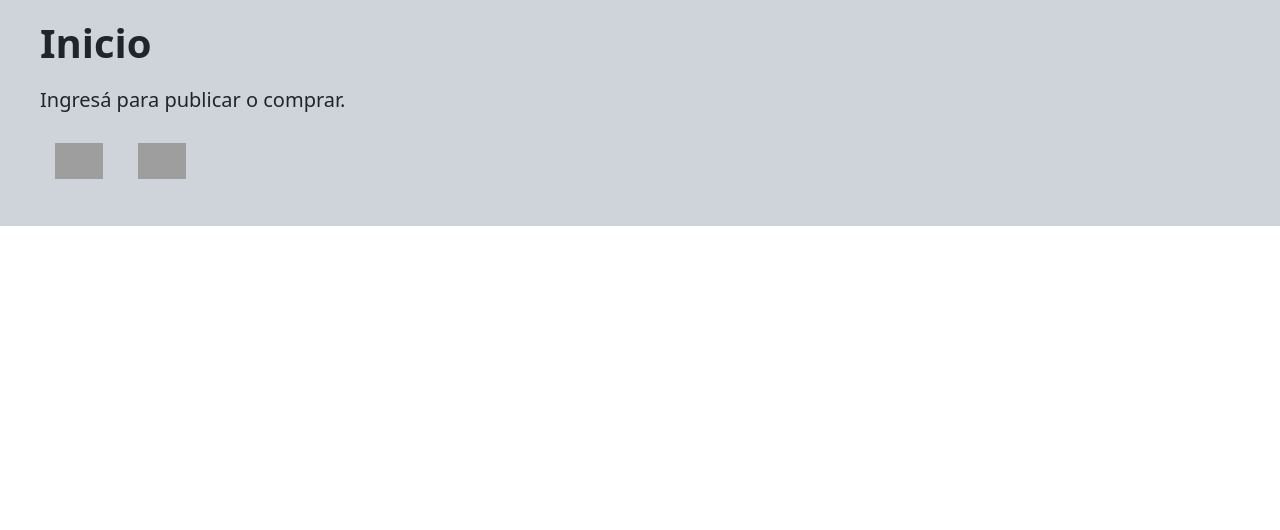
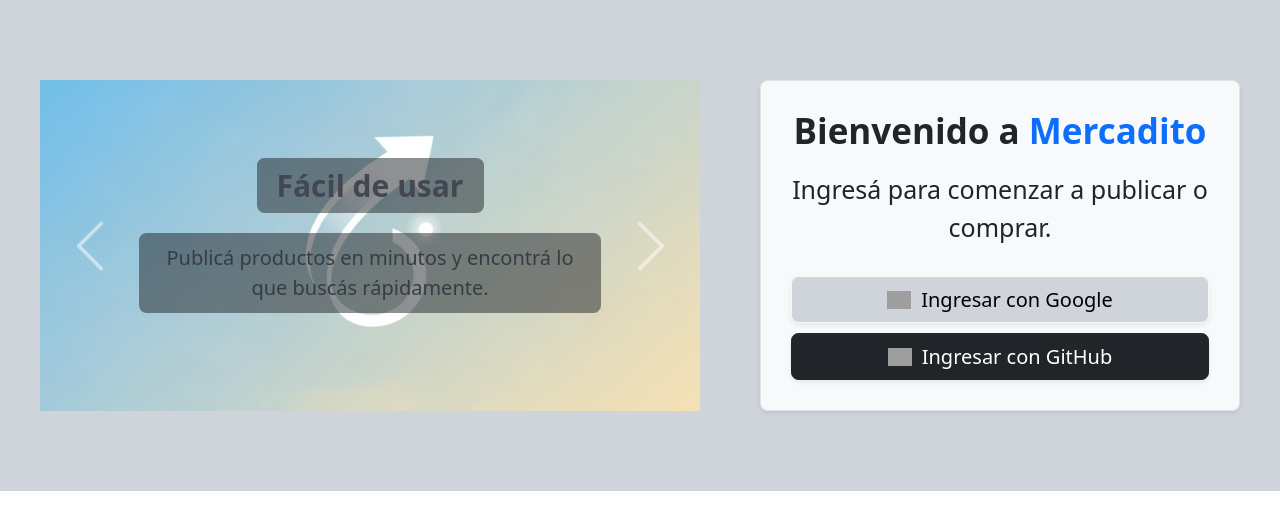
Before and after one commit to mirendarodrigo/progra4marketplace, a Django app: page / in a window 1280 px wide. Shown: the part 70-600 px from the top of the page. Run offline with Django 5.2, Linux system fonts and the light colour scheme; data comes from the database, SQL or seed files in the repository; both versions use the stored data as it was after the commit; some libraries are stand-ins or nearby versions; grey boxes are pictures that could not be loaded.

Commit message:
Renovación de landing

```diff
--- a/myclase/core/templates/base.html
+++ b/myclase/core/templates/base.html
@@ -1,3 +1,4 @@
+{% load static %}
 <!doctype html>
 <html lang="es">
 <head>
@@ -8,6 +9,7 @@
   <link href="https://cdn.jsdelivr.net/npm/bootstrap@5.3.8/dist/css/bootstrap.min.css" rel="stylesheet" integrity="sha384-sRIl4kxILFvY47J16cr9ZwB07vP4J8+LH7qKQnuqkuIAvNWLzeN8tE5YBujZqJLB" crossorigin="anonymous">
   <link rel="stylesheet"
         href="https://cdn.jsdelivr.net/npm/@picocss/pico@2/css/pico.min.css">
+  <link rel="stylesheet" href="{% static 'css/styles.css' %}">
  <style>
        .btn-light {
                    background-color: #ced4da ;
--- a/myclase/core/templates/home.html
+++ b/myclase/core/templates/home.html
@@ -1,15 +1,120 @@
 {% extends "base.html" %}
+{% load static %}
 {% load socialaccount %}
-{% block title %}Inicio · Mercadito{% endblock %}
+{% block title %}Mercadito · Tu marketplace simple{% endblock %}
+
 {% block content %}
-  <h1 class="bg-dark-subtle text-dark">Inicio</h1>
-  {% if not user.is_authenticated %}
-    <p class="text-dark">Ingresá para publicar o comprar.</p>
-    <p class="text-dark">
-      <a class="btn btn-light border border-0" href="{% provider_login_url 'google' %}"><img width="48" height="48" src="https://img.icons8.com/color/48/google-logo.png" alt="google-logo"/></a>
-      <a class="btn btn-light border border-0" href="{% provider_login_url 'github' %}"><img width="48" height="48" src="https://img.icons8.com/glyph-neue/48/github.png" alt="github"/></a>
-    </p>
-  {% else %}
-    <p class="text-dark">Ya estás logueado ✅. Próximo paso: crear productos y compras.</p>
-  {% endif %}
+<div class="container py-5">
+  <div class="d-flex flex-column flex-lg-row align-items-stretch gap-5">
+
+    <!-- Carrusel izquierdo -->
+    <div class="flex-fill" style="max-width: 55%;">
+      <div id="infoCarousel" class="carousel slide h-100" data-bs-ride="carousel">
+        <div class="carousel-inner h-100">
+
+          <!-- Slide 1 -->
+          <div class="carousel-item active h-100 position-relative">
+            <img src="{% static 'img/facilidad.png' %}" class="d-block w-100 h-100 object-fit-cover" alt="Fácil de usar">
+            <div class="carousel-caption d-flex flex-column justify-content-center align-items-center h-100">
+              <h3 class="fw-semibold bg-dark bg-opacity-50 px-3 py-2 rounded">Fácil de usar</h3>
+              <p class="bg-dark bg-opacity-50 px-3 py-2 rounded">Publicá productos en minutos y encontrá lo que buscás rápidamente.</p>
+            </div>
+          </div>
+
+          <!-- Slide 2 -->
+          <div class="carousel-item h-100 position-relative">
+            <img src="{% static 'img/seguridad.png' %}" class="d-block w-100 h-100 object-fit-cover" alt="Confiable">
+            <div class="carousel-caption d-flex flex-column justify-content-center align-items-center h-100">
+              <h3 class="fw-semibold bg-dark bg-opacity-50 px-3 py-2 rounded">Confiable</h3>
+              <p class="bg-dark bg-opacity-50 px-3 py-2 rounded">Autenticación segura con Google o GitHub.</p>
+            </div>
+          </div>
+
+          <!-- Slide 3 -->
+          <div class="carousel-item h-100 position-relative">
+            <img src="{% static 'img/gratis.png' %}" class="d-block w-100 h-100 object-fit-cover" alt="100% gratuito">
+            <div class="carousel-caption d-flex flex-column justify-content-center align-items-center h-100">
+              <h3 class="fw-semibold bg-dark bg-opacity-50 px-3 py-2 rounded">100% gratuito</h3>
+              <p class="bg-dark bg-opacity-50 px-3 py-2 rounded">Sin costos ocultos, solo conecta y comercia.</p>
+            </div>
+          </div>
+
+        </div>
+
+        <!-- Controles -->
+        <button class="carousel-control-prev custom-carousel-btn" data-bs-target="#infoCarousel" data-bs-slide="prev">
+          <span class="carousel-control-prev-icon"></span>
+        </button>
+        <button class="carousel-control-next custom-carousel-btn" data-bs-target="#infoCarousel" data-bs-slide="next">
+          <span class="carousel-control-next-icon"></span>
+        </button>
+      </div>
+    </div>
+
+    <!-- Panel derecho: login / acciones -->
+    <div class="flex-fill d-flex justify-content-center" style="max-width: 45%;">
+      <div class="p-4 border rounded shadow-sm bg-light h-100 d-flex flex-column justify-content-center align-items-center text-center">
+        {% if not user.is_authenticated %}
+          <h2 class="fw-bold text-dark mb-3">Bienvenido a <span class="text-primary">Mercadito</span></h2>
+          <p class="fs-5 text-dark mb-4">Ingresá para comenzar a publicar o comprar.</p>
+          <div class="d-flex flex-column gap-2 w-100">
+            <a class="btn btn-light shadow-sm d-flex align-items-center justify-content-center" href="{% provider_login_url 'google' %}">
+              <img width="24" height="24" class="me-2" src="https://img.icons8.com/color/48/google-logo.png" alt="Google"/>
+              Ingresar con Google
+            </a>
+            <a class="btn btn-dark shadow-sm d-flex align-items-center justify-content-center" href="{% provider_login_url 'github' %}">
+              <img width="24" height="24" class="me-2" src="https://img.icons8.com/glyph-neue/48/github.png" alt="GitHub"/>
+              Ingresar con GitHub
+            </a>
+          </div>
+        {% else %}
+          <h2 class="fw-bold text-dark mb-3">¡Hola, {{ user.first_name }}!</h2>
+          <a class="btn btn-primary btn-lg mb-2" href="{% url 'product_list' %}">Explorar productos</a>
+          <a class="btn btn-outline-secondary btn-lg ms-2" href="{% url 'add_product' %}">Publicar un producto</a>
+        {% endif %}
+      </div>
+    </div>
+
+  </div>
+</div>
+
+<style>
+/* Quitar borde y resaltar en botones del carousel */
+.custom-carousel-btn:focus,
+.custom-carousel-btn:active {
+  outline: none;
+  box-shadow: none;
+  border: none;
+}
+
+/* Tamaño de iconos */
+.carousel-control-prev-icon,
+.carousel-control-next-icon {
+  width: 3rem;
+  height: 3rem;
+}
+
+/* Carrusel: imagen consistente y tamaño fijo para evitar saltos */
+.object-fit-cover {
+  object-fit: cover;
+}
+
+/* Asegurar que el carrusel ocupe todo el alto del contenedor */
+#infoCarousel,
+#infoCarousel .carousel-inner,
+#infoCarousel .carousel-item,
+#infoCarousel img {
+  height: 100%;
+}
+
+/* Ajustar caption para ocupar todo el alto */
+.carousel-caption {
+  top: 0;
+  bottom: 0;
+  display: flex;
+  flex-direction: column;
+  justify-content: center;
+  align-items: center;
+}
+</style>
 {% endblock %}
--- a/myclase/myclase/settings.py
+++ b/myclase/myclase/settings.py
@@ -108,4 +108,5 @@
 ]
 
 
-STATIC_URL = "static/"
+STATIC_URL = '/static/'
+STATICFILES_DIRS = [BASE_DIR / "static"]
--- a/myclase/myclase/urls.py
+++ b/myclase/myclase/urls.py
@@ -2,6 +2,8 @@
 from django.contrib import admin
 from django.urls import path, include
 from core.views import home
+from django.conf import settings
+from django.conf.urls.static import static
 
 
 urlpatterns = [
@@ -11,3 +13,5 @@
     path("productos/",include("market.urls")),
     path("market/", include("market.urls")),
 ]
+
+urlpatterns += static(settings.STATIC_URL, document_root=settings.STATIC_ROOT)
--- /dev/null
+++ b/myclase/static/css/styles.css
@@ -0,0 +1,46 @@
+/* Quitar borde y resaltar en botones del carousel */
+.custom-carousel-btn:focus,
+.custom-carousel-btn:active {
+  outline: none;
+  box-shadow: none;
+  border: none;
+}
+
+/* Tamaño de iconos de carrusel */
+.carousel-control-prev-icon,
+.carousel-control-next-icon {
+  width: 3rem;
+  height: 3rem;
+}
+
+/* Carrusel: imagen consistente y tamaño fijo para evitar saltos */
+.object-fit-cover {
+  object-fit: cover;
+}
+
+/* Asegurar que el carrusel ocupe todo el alto del contenedor */
+#infoCarousel,
+#infoCarousel .carousel-inner,
+#infoCarousel .carousel-item,
+#infoCarousel img {
+  height: 100%;
+}
+
+/* Ajustar caption para ocupar todo el alto */
+.carousel-caption {
+  top: 0;
+  bottom: 0;
+  display: flex;
+  flex-direction: column;
+  justify-content: center;
+  align-items: center;
+}
+
+/* Contenedores para ajustar ancho y altura */
+.carrusel-container {
+  max-width: 55%;
+}
+
+.login-container {
+  max-width: 45%;
+}
```
Also changed, not shown: myclase/db.sqlite3, myclase/static/img/facilidad.png (added), myclase/static/img/gratis.png (added), myclase/static/img/seguridad.png (added).
